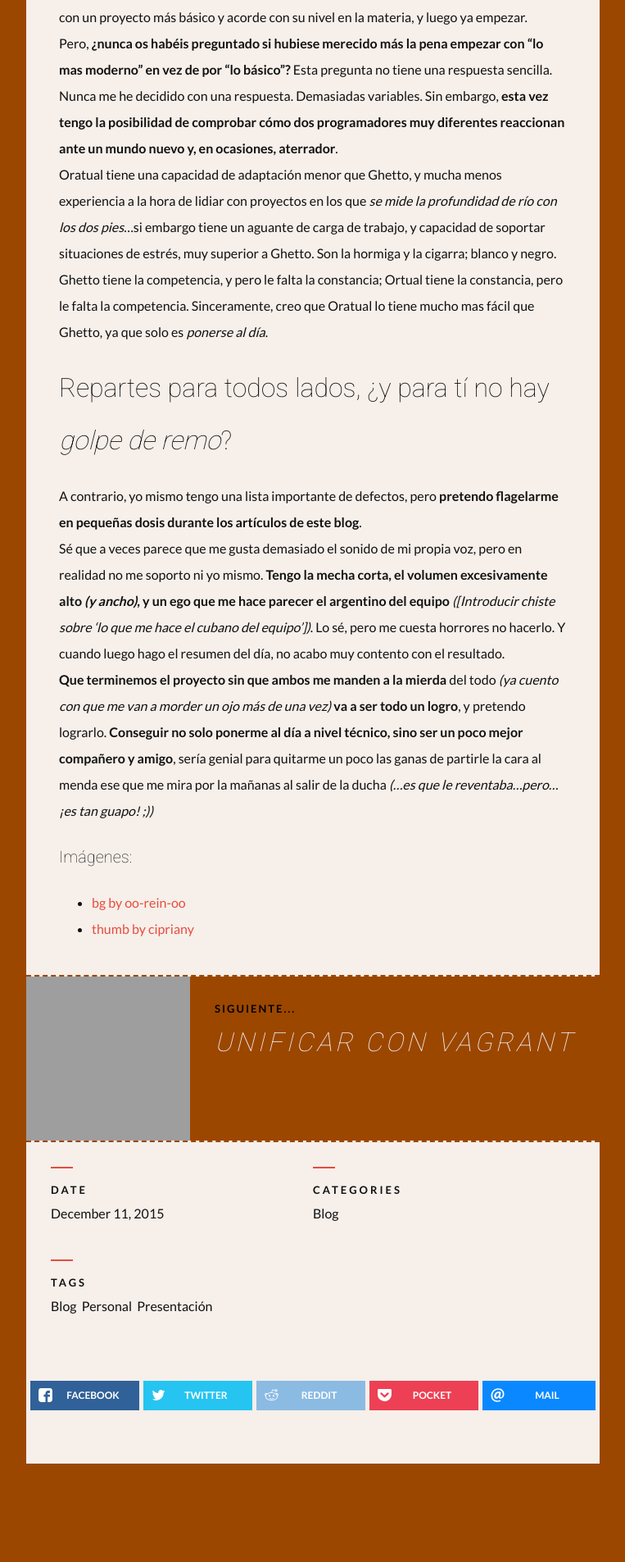
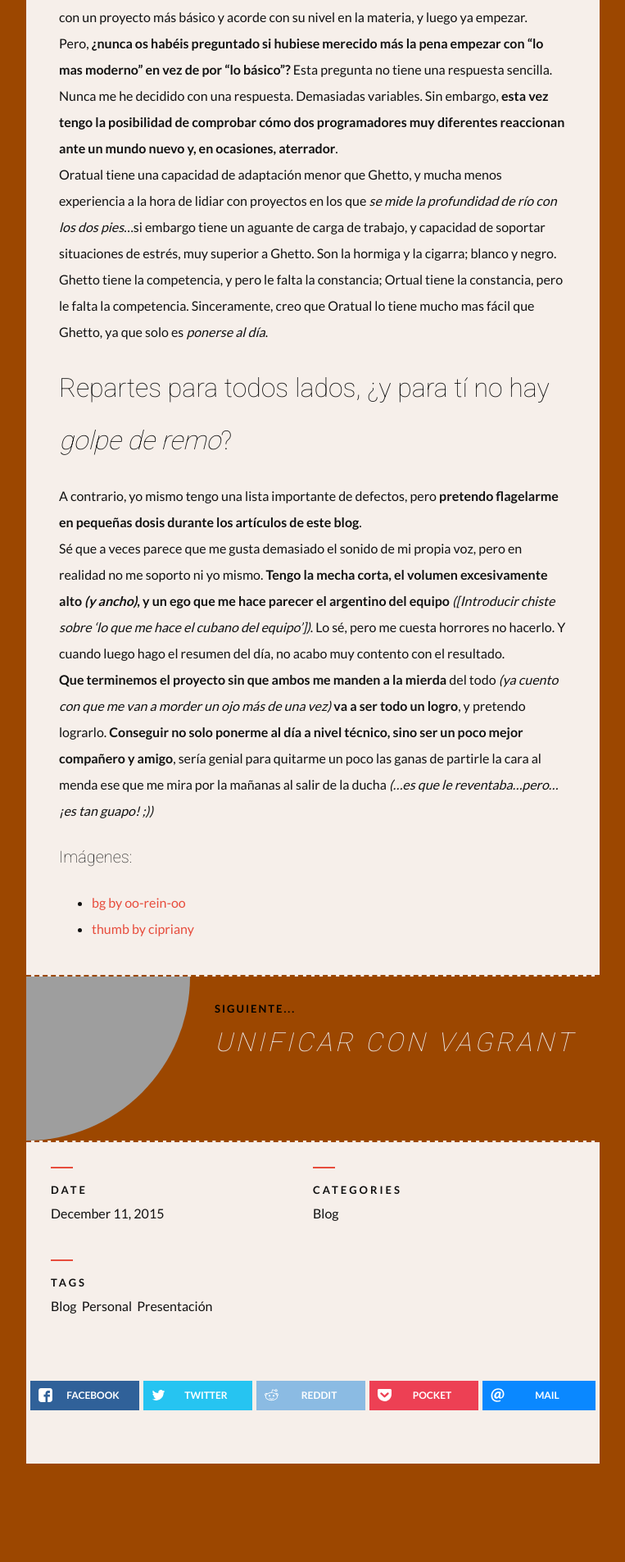
Before and after one commit to arkdelkaos/arkdelkaos.github.com, a Jekyll site: the page built from _posts/2015-12-11-hola-mundo.md, in a window 1280 px wide. Shown: the part 1812-3717 px from the top of the page at 82% size, without its empty margins (258-1021 px from the left). Built offline with Jekyll 4.4.1, drawn with Linux system fonts in a browser that asks for light colours; nearby versions of some CDN libraries; comment, search, counter and statistics services are not loaded; grey boxes are pictures that could not be loaded.

Commit message:
retoques

```diff
--- a/_sass/_layout.scss
+++ b/_sass/_layout.scss
@@ -364,6 +364,7 @@
         margin-right: 30px;
         object-fit: cover;
         width: 200px;
+        border-bottom-right-radius: 200px;
 
         @include media-query($on-laptop) {
             float: none;
@@ -439,6 +440,7 @@
         margin-left: 30px;
         object-fit: cover;
         width: 200px;
+        border-top-left-radius: 200px;
 
         @include media-query($on-laptop) {
             float: none;
```
